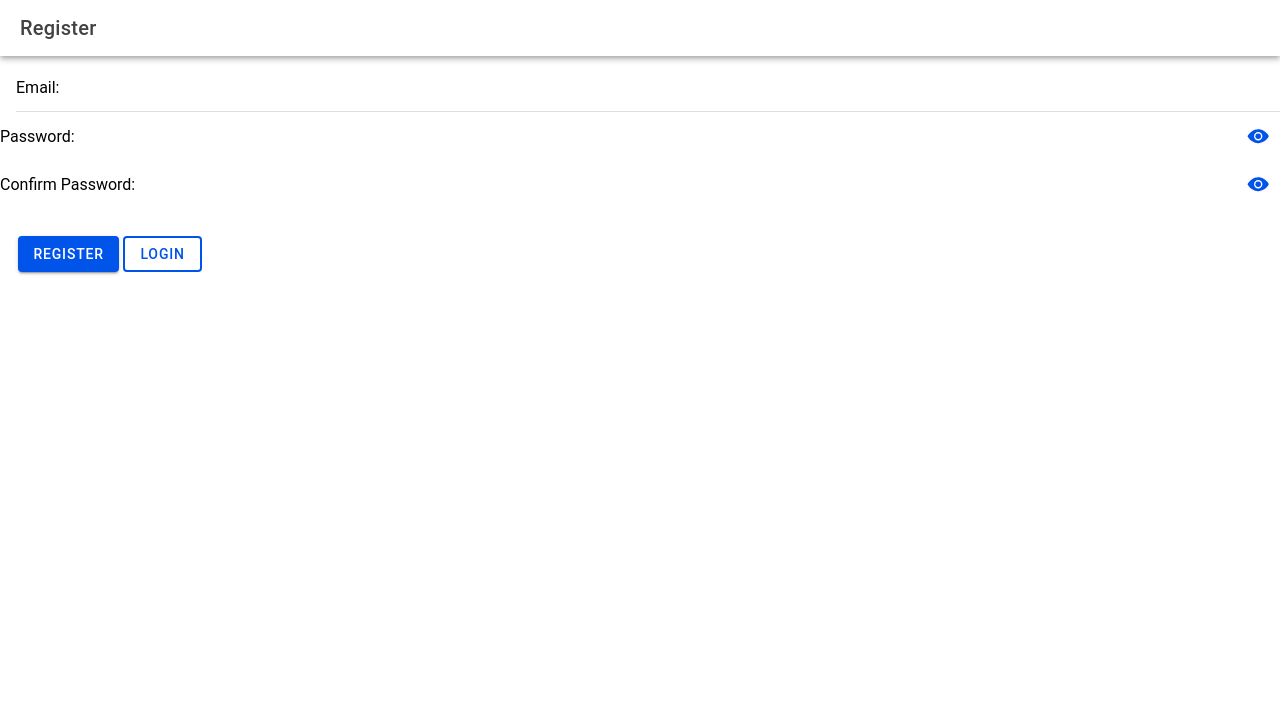
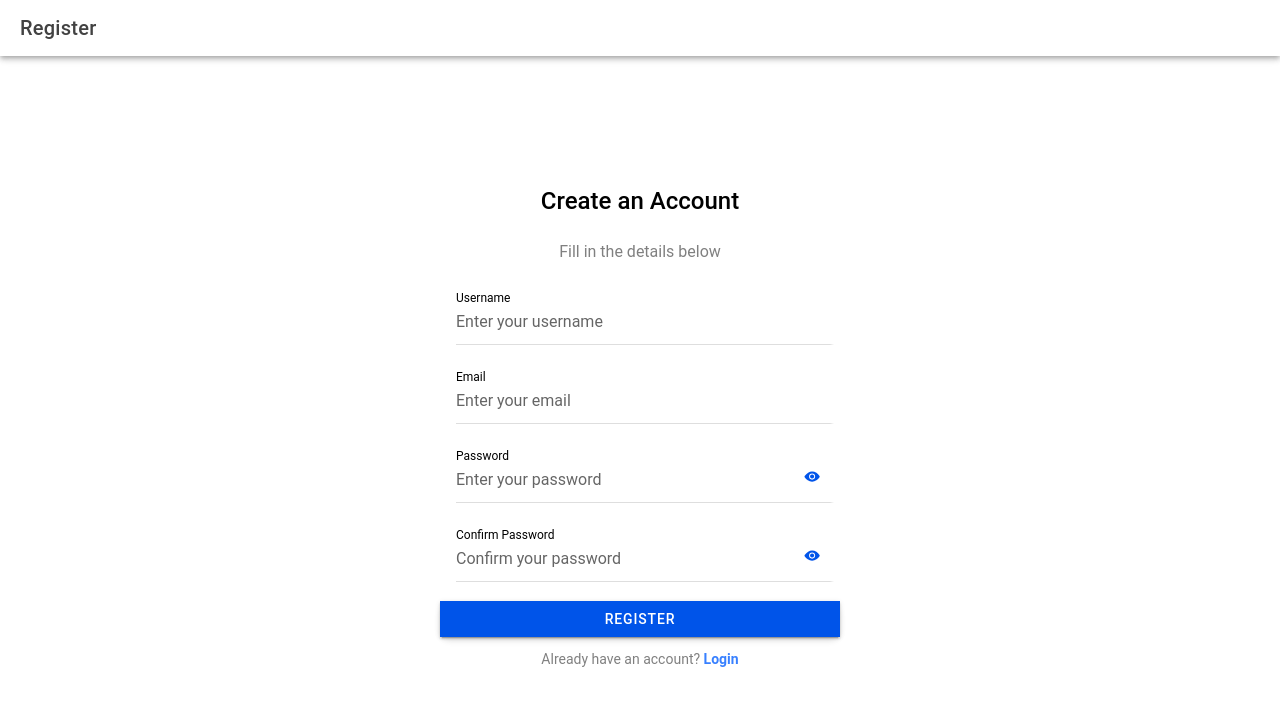
Before and after one commit to aryeeeeeeeeel/it35-lab, a React (Vite) app: page /it35b-lab/register in a window 1280 px wide. Shown: the top 706 px of the page. Built offline with nearby package versions, Linux system fonts and the light colour scheme.

Commit message:
Modified the register page, Added features such as email validation, password validation, username validation

```diff
--- a/src/pages/Register.tsx
+++ b/src/pages/Register.tsx
@@ -1,19 +1,58 @@
 import {
   IonButton,
-    IonButtons,
   IonContent,
   IonHeader,
   IonInput,
-      IonInputPasswordToggle,
   IonItem,
-      IonList,
-      IonMenuButton,
+  IonLabel,
   IonPage,
   IonTitle,
-      IonToolbar
+  IonToolbar,
+  useIonRouter,
+  IonIcon
 } from '@ionic/react';
+import { eye, eyeOff } from 'ionicons/icons';
+import { useState } from 'react';
 
 const Register: React.FC = () => {
+  const navigation = useIonRouter();
+  const [username, setUsername] = useState('');
+  const [email, setEmail] = useState('');
+  const [password, setPassword] = useState('');
+  const [confirmPassword, setConfirmPassword] = useState('');
+  const [showPassword, setShowPassword] = useState(false);
+  const [showConfirmPassword, setShowConfirmPassword] = useState(false);
+
+  const existingUsernames = ['admin'];
+
+  const validateEmail = (email: string) => {
+    return /^[\w.-]+@gmail\.com$/.test(email);
+  };
+
+  const validatePassword = (password: string) => {
+    return /^(?=.*[a-z])(?=.*[A-Z])(?=.*\d)(?=.*[@$!%*?&])[A-Za-z\d@$!%*?&]{8,}$/.test(password);
+  };
+
+  const doRegister = () => {
+    if (existingUsernames.includes(username)) {
+      alert('Username is already taken. Choose another one.');
+      return;
+    }
+    if (!validateEmail(email)) {
+      alert('Invalid email address. Please enter a valid Gmail address ending in @gmail.com.');
+      return;
+    }
+    if (!validatePassword(password)) {
+      alert('Password must be at least 8 characters long, include one uppercase letter, one lowercase letter, one number, and one special character.');
+      return;
+    }
+    if (password !== confirmPassword) {
+      alert('Passwords do not match!');
+      return;
+    }
+    alert('Registration successful! Please login with your new account.');
+    navigation.push('/it35b-lab/', 'forward', 'replace');
+  };
 
   return (
     <IonPage>
@@ -22,25 +61,132 @@ import {
           <IonTitle>Register</IonTitle>
         </IonToolbar>
       </IonHeader>
-      <IonList>
-      <IonItem>
-        <IonInput type="email" label="Email:"  value=""></IonInput>
+      <IonContent className="ion-padding" fullscreen>
+        <div className="register-container">
+          <h2>Create an Account</h2>
+          <p>Fill in the details below</p>
+
+          <IonItem className="input-field">
+            <IonLabel position="stacked">Username</IonLabel>
+            <IonInput
+              type="text"
+              placeholder="Enter your username"
+              value={username}
+              onIonInput={(e) => setUsername(e.detail.value!)}
+            />
           </IonItem>
-    <IonInput type="password" label="Password:" value="">
-      <IonInputPasswordToggle slot="end"></IonInputPasswordToggle>
-    </IonInput>
-    <IonInput type="password" label="Confirm Password:" value="">
-      <IonInputPasswordToggle slot="end"></IonInputPasswordToggle>
-    </IonInput>
-    </IonList>
-        <IonContent className='ion-padding'>
-            <IonButton fill="solid">
+
+          <IonItem className="input-field">
+            <IonLabel position="stacked">Email</IonLabel>
+            <IonInput
+              type="email"
+              placeholder="Enter your email"
+              value={email}
+              onIonInput={(e) => setEmail(e.detail.value!)}
+            />
+          </IonItem>
+
+          <IonItem className="input-field">
+            <IonLabel position="stacked">Password</IonLabel>
+            <IonInput
+              type={showPassword ? 'text' : 'password'}
+              placeholder="Enter your password"
+              value={password}
+              onIonInput={(e) => setPassword(e.detail.value!)}
+            />
+            <IonButton
+              fill="clear"
+              slot="end"
+              onClick={() => setShowPassword(!showPassword)}
+              className="password-toggle"
+            >
+              <IonIcon icon={showPassword ? eyeOff : eye} />
+            </IonButton>
+          </IonItem>
+
+          <IonItem className="input-field">
+            <IonLabel position="stacked">Confirm Password</IonLabel>
+            <IonInput
+              type={showConfirmPassword ? 'text' : 'password'}
+              placeholder="Confirm your password"
+              value={confirmPassword}
+              onIonInput={(e) => setConfirmPassword(e.detail.value!)}
+            />
+            <IonButton
+              fill="clear"
+              slot="end"
+              onClick={() => setShowConfirmPassword(!showConfirmPassword)}
+              className="password-toggle"
+            >
+              <IonIcon icon={showConfirmPassword ? eyeOff : eye} />
+            </IonButton>
+          </IonItem>
+
+          <IonButton expand="full" className="register-btn" onClick={doRegister}>
             Register
           </IonButton>
-            <IonButton fill="outline">
-                Login
-            </IonButton>
+
+          <p className="login-link">
+            Already have an account? <a href="it35b-lab/">Login</a>
+          </p>
+        </div>
       </IonContent>
+
+      <style>
+        {`
+          .register-container {
+            display: flex;
+            flex-direction: column;
+            align-items: center;
+            justify-content: center;
+            height: 100%;
+            padding: 20px;
+          }
+
+          .register-container h2 {
+            font-size: 24px;
+            margin-bottom: 10px;
+          }
+
+          .register-container p {
+            color: gray;
+            margin-bottom: 20px;
+          }
+
+          .input-field {
+            width: 100%;
+            max-width: 400px;
+            margin-bottom: 15px;
+            border-radius: 10px;
+          }
+
+          .password-toggle {
+            position: absolute;
+            right: 10px;
+            top: 50%;
+            transform: translateY(-50%);
+            z-index: 10;
+          }
+
+          .register-btn {
+            width: 100%;
+            max-width: 400px;
+            border-radius: 10px;
+            box-shadow: 0px 4px 6px rgba(0, 0, 0, 0.1);
+          }
+
+          .login-link {
+            margin-top: 10px;
+            font-size: 14px;
+          }
+
+          .login-link a {
+            color: #3880ff;
+            text-decoration: none;
+            font-weight: bold;
+          }
+        `}
+      </style>
     </IonPage>
   );
 };
```
Lines whose indentation alone changed are shown as unchanged.
